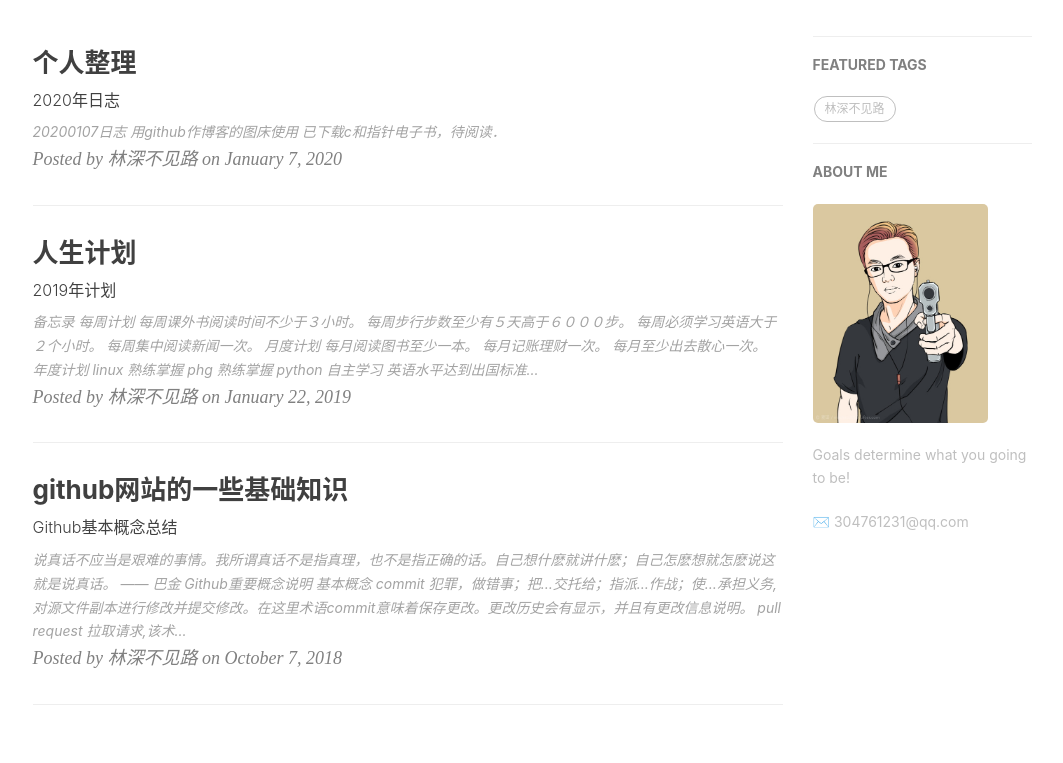
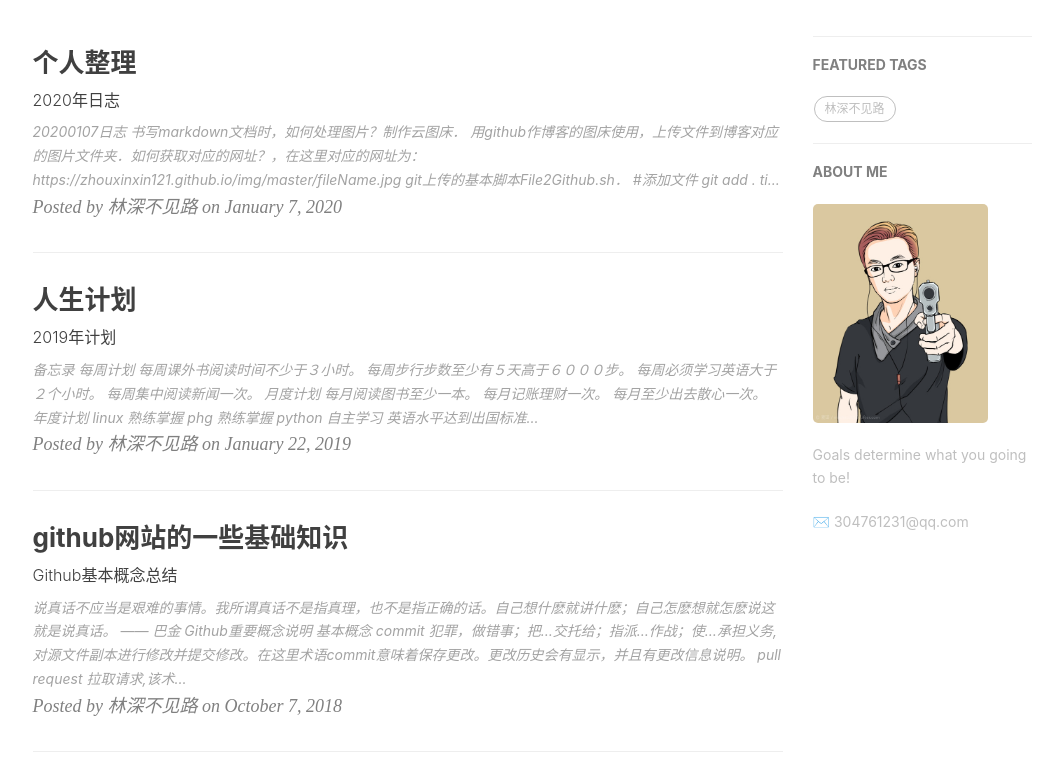
Before and after one commit to zhou12135/zhou12135.github.io, a Jekyll site: the page built from index.html, in a window 1280 px wide and 900 px high, scrolled down 385 px, cut to the strip 137-900 px from the top of the window. Shown: the whole strip, without its empty margins (135-1198 px from the left). Built offline with Jekyll 4.4.1, drawn with Linux system fonts in a browser that asks for light colours; nearby versions of some CDN libraries; the list of posts is cut into pages by our own code; comment, search, counter and statistics services are not loaded.

Commit message:
2020-01-06 18:51:35

````diff
--- a/_posts/2020-01-07-mydiary.md
+++ b/_posts/2020-01-07-mydiary.md
@@ -12,5 +12,30 @@
 ---
 
 ### 20200107日志
-1. 用github作博客的图床使用
-2. 已下载c和指针电子书，待阅读．
+
+#### 书写markdown文档时，如何处理图片？制作云图床．
+
+用github作博客的图床使用，上传文件到博客对应的图片文件夹．如何获取对应的网址？，在这里对应的网址为：https://zhouxinxin121.github.io/img/master/fileName.jpg
+
+#### git上传的基本脚本File2Github.sh．
+
+```
+#添加文件
+git add .
+
+time3=$(date "+%Y-%m-%d %H:%M:%S")
+
+#提交标签
+git commit -m "${time3}"
+
+#远程推送
+git push origin master
+```
+
+#### 如何整理打开的许多浏览器网页？
+
+下载插件`oneTab`一键整理．
+
+已下载c和指针电子书，待阅读．
+
+如何发送文章到各个平台，例如知乎，微信公众号，个人网页，csdn等等？
````
